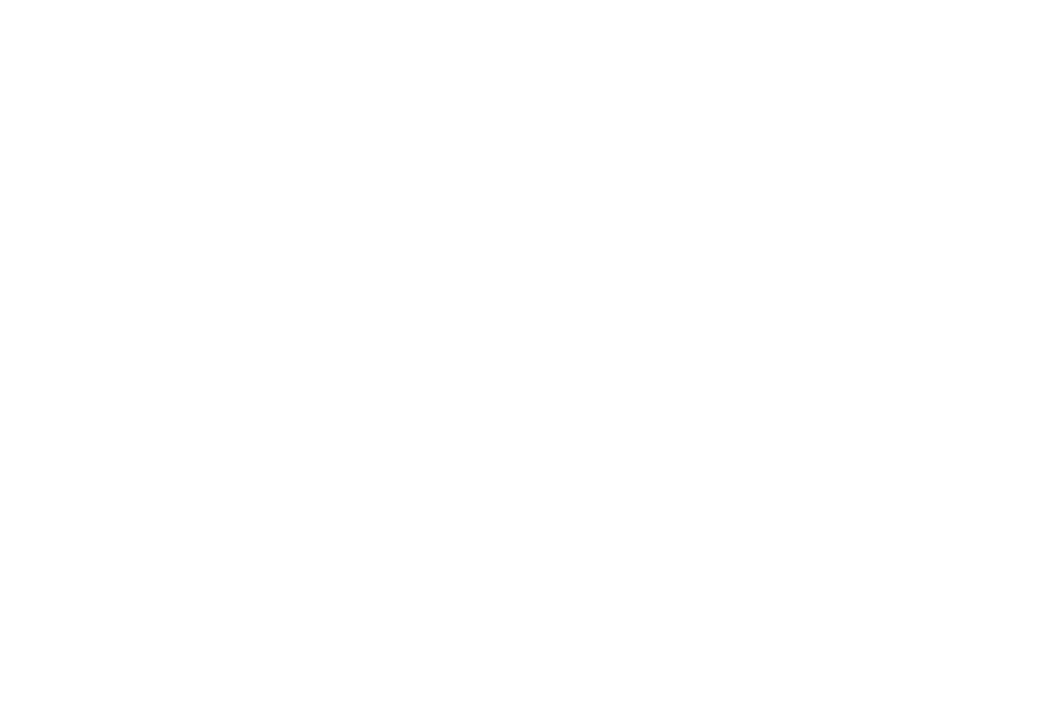
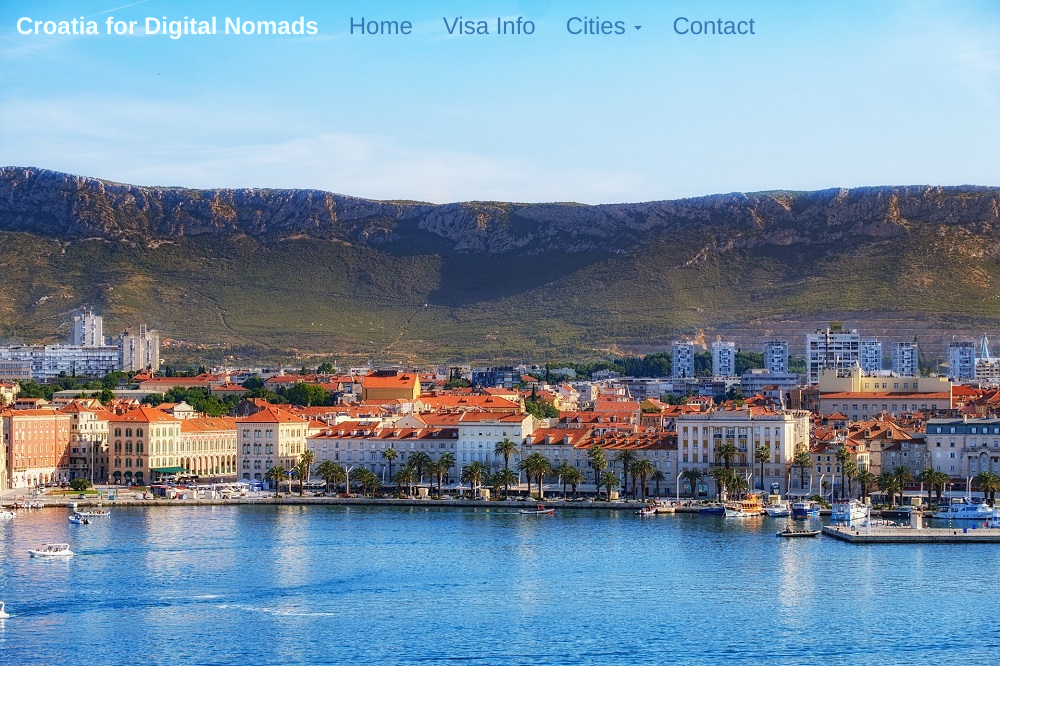
Before and after one commit to TanYa-Go/Croatia-for-Digital-Nomads, a plain HTML site: page index.html in a window 1280 px wide. Shown: the whole page, without its empty margins (0-1063 px from the left). Drawn offline with nearby package versions, Linux system fonts and the light colour scheme.

Commit message:
Add Navbar

```diff
--- a/assets/css/style.css
+++ b/assets/css/style.css
@@ -0,0 +1,38 @@
+* {
+    margin: 0;
+    padding: 0;
+}
+
+.hero {
+    position: relative;
+}
+
+#title{
+    position: absolute;
+    z-index: 1;
+    text-align: center;
+}
+
+.navbar  {
+   position: absolute;
+    z-index: 1;
+    font-size: x-large;
+    float: right;
+    margin: 0;
+
+}
+
+.navbar-brand {
+    font-size: x-large;
+    color: azure;
+    font-weight: 600;
+}
+
+.navbar-nav {
+ justify-self: end;
+}
+
+.hero-container {
+      width: 100%;
+
+}
--- a/index.html
+++ b/index.html
@@ -1,13 +1,52 @@
 <!DOCTYPE html>
 <html lang="en">
 <head>
-    <meta charset="UTF-8">
-    <meta name="viewport" content="width=device-width, initial-scale=1.0">
-    <title>Croatia for Digital Nomads</title>
-    <link rel="stylesheet" href="assets/css/style.css">
-    <script src="assets/javascript/app.js" defer></script>
+<meta charset="UTF-8">
+<meta name="viewport" content="width=device-width, initial-scale=1.0">
+<meta http-equiv="X-UA-Compatible" content="ie=edge">
+<meta name="Description" content="Enter your description here"/>
+<link rel="stylesheet" href="https://cdnjs.cloudflare.com/ajax/libs/twitter-bootstrap/3.3.7/css/bootstrap.min.css">
+<link rel="stylesheet" href="https://cdnjs.cloudflare.com/ajax/libs/font-awesome/5.15.0/css/all.min.css">
+<link rel="stylesheet" href="assets/css/style.css">
+<script src="assets/javascript/app.js" defer></script>
+<title>Croatia for Digital Nomads</title>
 </head>
 <body>
+<nav class="navbar navbar-expand-lg navbar-light bg-light">
+  <div class="container-fluid">
+    <div class="navbar-header">
+      <a class="navbar-brand" href="#">Croatia for Digital Nomads</a>
+    </div>
+    <ul class="nav  navbar-nav">
+      <li class="active"><a href="#">Home</a></li>
+      <li><a href="#">Visa Info</a></li>
+      <li class="dropdown">
+        <a class="dropdown-toggle" data-toggle="dropdown" href="#">Cities
+        <span class="caret"></span></a>
+        <ul class="dropdown-menu">
+          <li><a href="#">Zagreb</a></li>
+          <li><a href="#">Split</a></li>
+          <li><a href="#">Dubrovnik</a></li>
+        </ul>
+      </li>
+      <li><a href="#">Contact</a></li>
 
+    </ul>
+  </div>
+</nav>
+
+<div class="container-fluid hero-container">
+    <div class="row">
+        <div class="hero">
+            <!--<h1 id="title">Split</h1>-->
+            <img src="/assets/images/split.jpg" alt="image of town split">
+        </div>
+    </div>
+</div>
+
+
+
+<script src="https://cdnjs.cloudflare.com/ajax/libs/jquery/3.5.1/jquery.min.js"></script>
+<script src="https://cdnjs.cloudflare.com/ajax/libs/twitter-bootstrap/3.3.7/js/bootstrap.min.js"></script>
 </body>
 </html>
```
Also changed, not shown: assets/images/home.jpg (added), assets/images/split.jpg (added).
